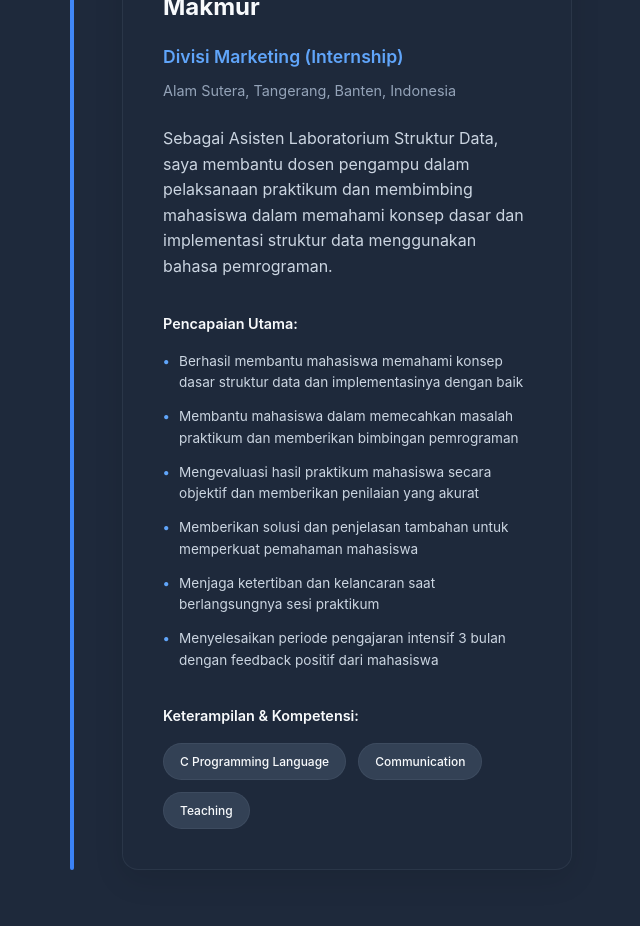
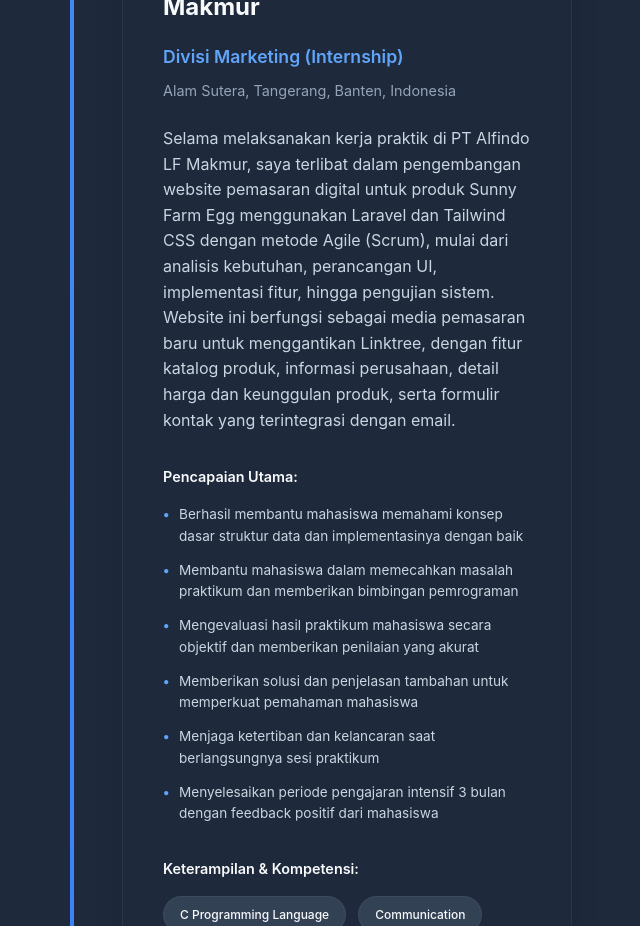
Before and after one commit to TsaqifHasbi/myPortofolio, a React (Create React App) app: page / in a window 1280 px wide. Shown: the part 8340-9266 px from the top of the page, without its empty margins (568-1208 px from the left). Built offline with nearby package versions, Linux system fonts and the light colour scheme.

Commit message:
Perbaikan Isi Konten Pengalaman

```diff
--- a/src/App.js
+++ b/src/App.js
@@ -428,7 +428,7 @@
         position: 'Divisi Marketing (Internship)',
         year: 'Mar 2025 - Jun 2025',
         location: 'Alam Sutera, Tangerang, Banten, Indonesia',
-        description: 'Sebagai Asisten Laboratorium Struktur Data, saya membantu dosen pengampu dalam pelaksanaan praktikum dan membimbing mahasiswa dalam memahami konsep dasar dan implementasi struktur data menggunakan bahasa pemrograman.',
+        description: 'Selama melaksanakan kerja praktik di PT Alfindo LF Makmur, saya terlibat dalam pengembangan website pemasaran digital untuk produk Sunny Farm Egg menggunakan Laravel dan Tailwind CSS dengan metode Agile (Scrum), mulai dari analisis kebutuhan, perancangan UI, implementasi fitur, hingga pengujian sistem. Website ini berfungsi sebagai media pemasaran baru untuk menggantikan Linktree, dengan fitur katalog produk, informasi perusahaan, detail harga dan keunggulan produk, serta formulir kontak yang terintegrasi dengan email.',
         achievements: [
           'Berhasil membantu mahasiswa memahami konsep dasar struktur data dan implementasinya dengan baik',
           'Membantu mahasiswa dalam memecahkan masalah praktikum dan memberikan bimbingan pemrograman',
```
